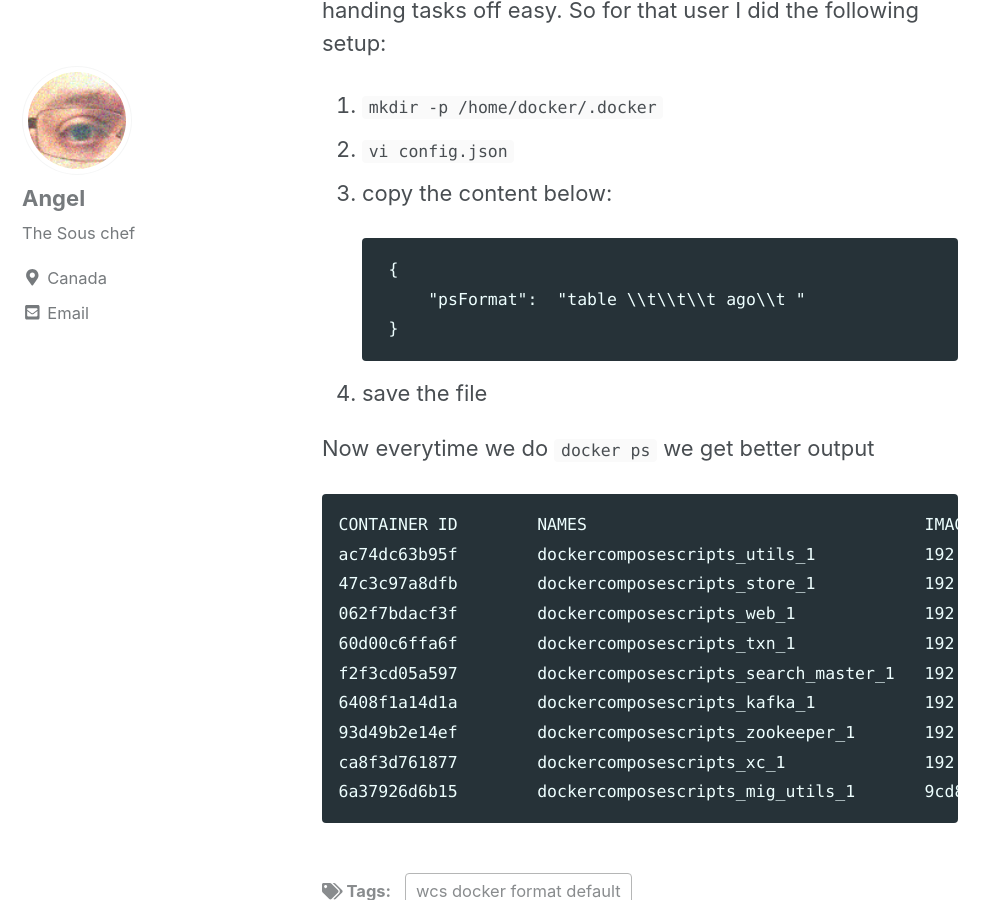
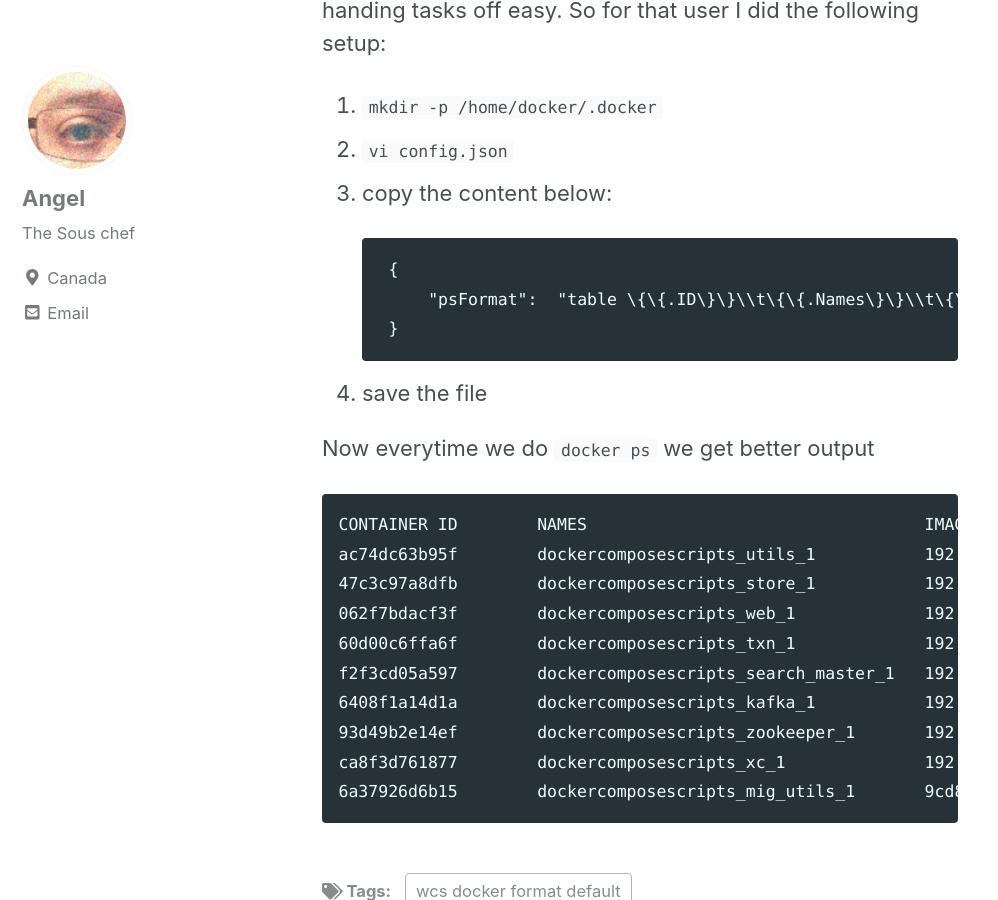
Before and after one commit to arvera/blog, a Jekyll site: the page built from _posts/2018-11-20-docker-pretty-print.md, in a window 1280 px wide and 900 px high, scrolled down 705 px. Shown: the whole window, without its empty margins (0-998 px from the left). Built offline with Jekyll 4.4.1, drawn with Linux system fonts in a browser that asks for light colours; cached includes are drawn as plain includes; nearby versions of some CDN libraries.

Commit message:
fixing the last post

````diff
--- a/_posts/2018-11-20-docker-pretty-print.md
+++ b/_posts/2018-11-20-docker-pretty-print.md
@@ -18,7 +18,7 @@ We all use a `docker` user common to all systems that we mantain, this makes it
 
     ```
     {
-        "psFormat":  "table {{.ID}}\\t{{.Names}}\\t{{.Image}}\\t{{.RunningFor}} ago\\t {{.Status}}"
+        "psFormat":  "table \{\{.ID\}\}\\t\{\{.Names\}\}\\t\{\{.Image\}\}\\t\{\{.RunningFor\}\} ago\\t \{\{.Status\}\}"
     }
     ```
 
````
